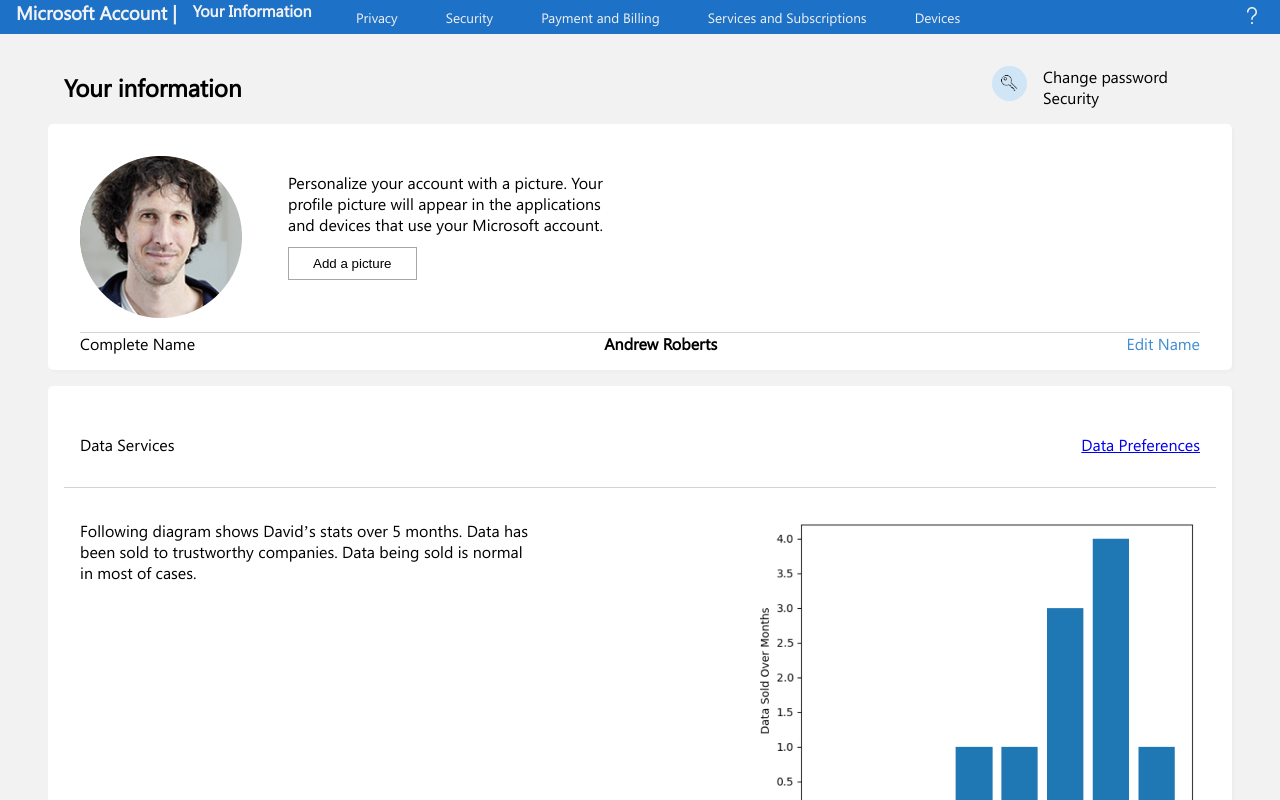
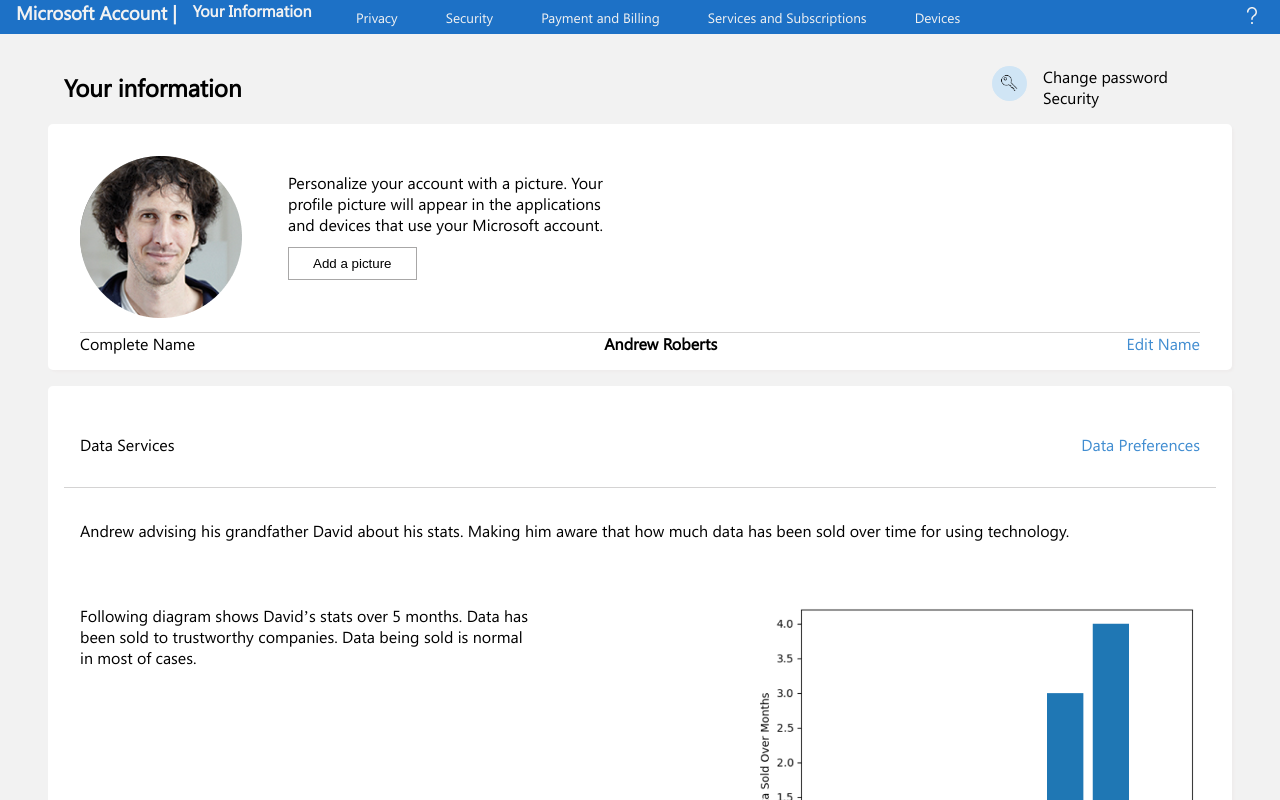
Before and after one commit to austinwisdom/microsoft-industry-project, a React (Create React App) app in the folder client/: page /user in a window 1280 px wide. Shown: the top 800 px of the page. Built offline with nearby package versions, Linux system fonts and the light colour scheme.

Commit message:
user page update

```diff
--- a/client/src/components/Articles/DataServices/DataServices.js
+++ b/client/src/components/Articles/DataServices/DataServices.js
@@ -12,6 +12,9 @@ const DataServices = () => {
       <p className="data-services__link">Data Preferences</p>
       </Link>
     </div>
+    <div className="data-services__note">
+      <p>Andrew advising his grandfather David about his stats. Making him aware that how much data has been sold over time for using technology.</p>
+    </div>
     <div className="data-services__main">
       <p >Following diagram shows David’s stats over 5 months. Data has been sold to trustworthy companies. Data being sold is normal in most of cases.</p>
       <img className="data-services__graph" src={RoughGraph} />
--- a/client/src/components/Articles/DataServices/DataServices.scss
+++ b/client/src/components/Articles/DataServices/DataServices.scss
@@ -15,10 +15,16 @@
     border-bottom: 1px solid rgb(212, 211, 211);
 }
 &__link{
-    list-style: none;
+ text-decoration: none;
+ color: rgba(65, 141, 209, 1);
 }
 &__graph{
     margin-left: 20%;
+}
+&__note{
+
+padding: 2rem 1rem;
+    text-align: left;
 }
 &__main{
     display: flex;
--- a/client/src/pages/UserPage/UserPage.scss
+++ b/client/src/pages/UserPage/UserPage.scss
@@ -1,4 +1,4 @@
 .user-page{
     background-color: rgba(242, 242, 242, 1);
-    height: 115vh;
+    height: 130vh;
 }
```
